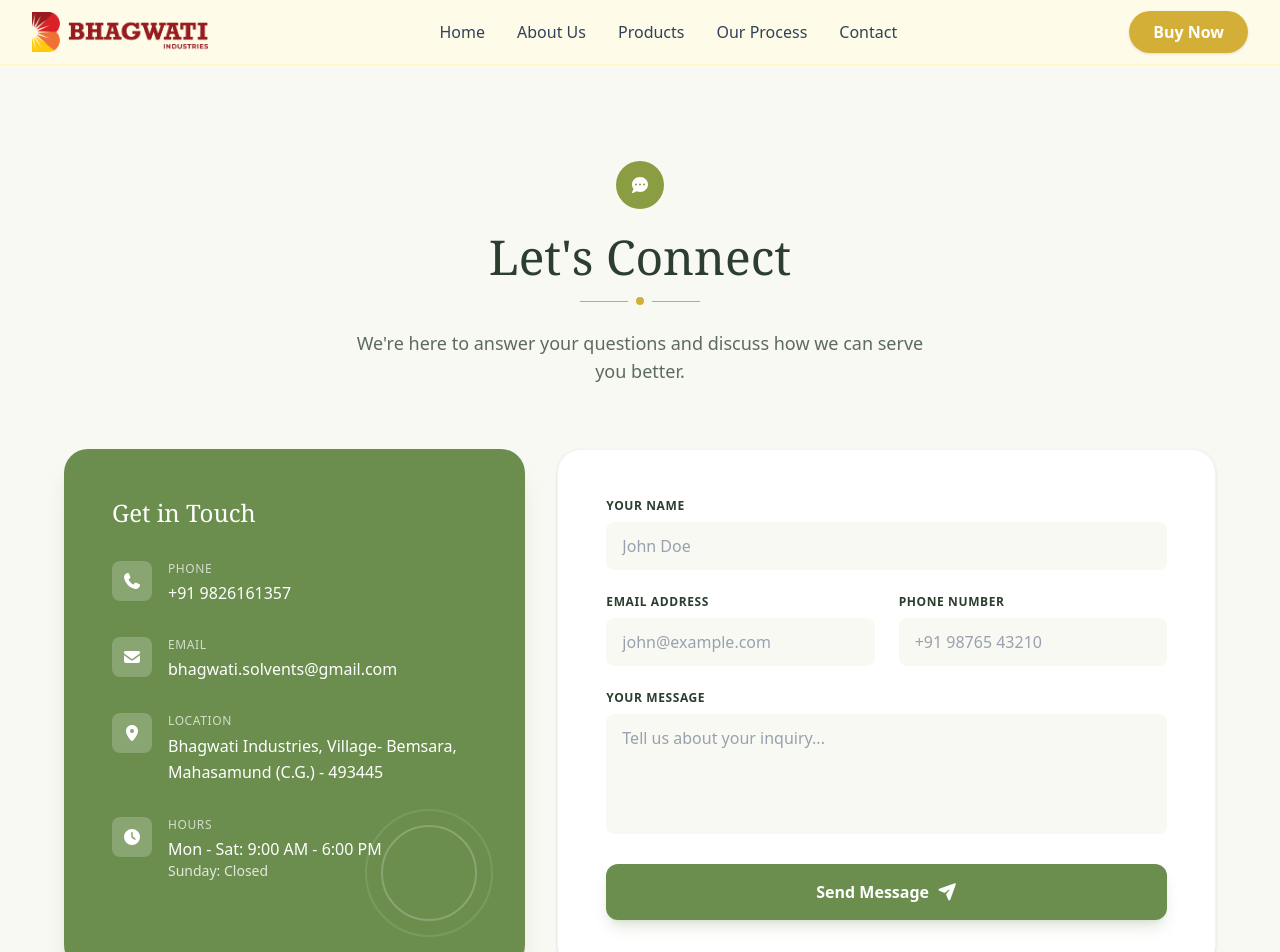
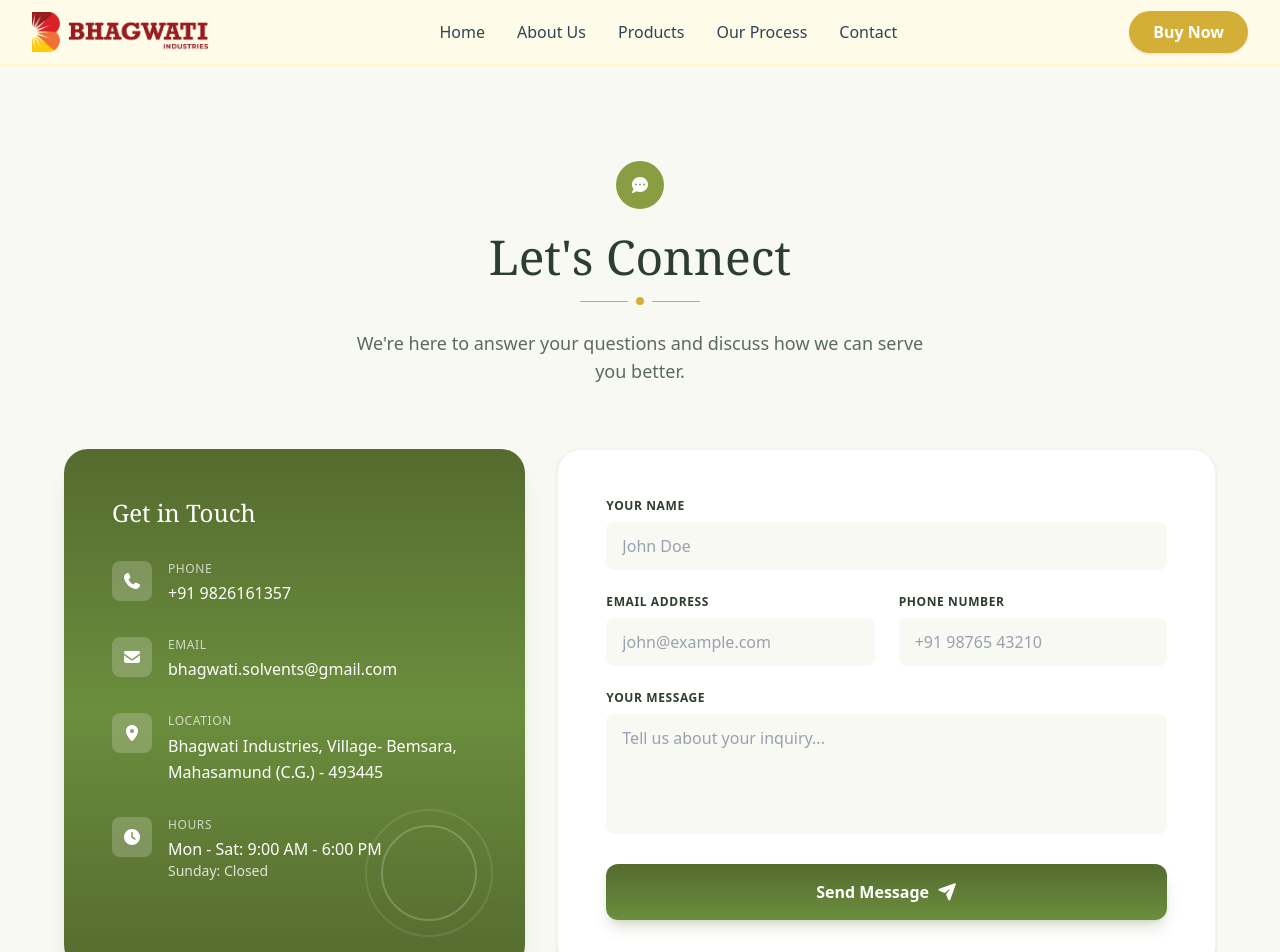
Before and after one commit to RahulChandrakarr/bhagwati-oil, a Next.js app: page /contact in a window 1280 px wide. Shown: the top 952 px of the page. Built offline with nearby package versions, Linux system fonts and the light colour scheme.

Commit message:
contact page

```diff
--- a/app/components/ContactUs.tsx
+++ b/app/components/ContactUs.tsx
@@ -36,7 +36,7 @@ export default function ContactUs() {
         {/* Contact Content */}
         <div className="grid grid-cols-1 lg:grid-cols-12 gap-8 mb-24 max-w-6xl mx-auto">
           {/* Info Card - Left Column */}
-          <div className="lg:col-span-5 bg-[#6B8E4E] rounded-3xl p-8 md:p-12 text-white relative overflow-hidden shadow-xl">
+          <div className="lg:col-span-5 bg-gradient-to-b from-[#556B2F] via-[#6B8E3D] to-[#556B2F] rounded-3xl p-8 md:p-12 text-white relative overflow-hidden shadow-xl">
             {/* Decorative Circle */}
             <div className="absolute bottom-12 right-12 w-24 h-24 rounded-full border-2 border-white/20"></div>
             <div className="absolute bottom-8 right-8 w-32 h-32 rounded-full border-2 border-white/10"></div>
@@ -165,7 +165,7 @@ export default function ContactUs() {
 
               <button
                 type="submit"
-                className="w-full bg-[#6B8E4E] text-white font-semibold py-4 rounded-xl hover:bg-[#5A7A40] transition-colors flex items-center justify-center gap-2 shadow-lg shadow-[#6B8E4E]/20"
+                className="w-full bg-gradient-to-b from-[#556B2F] to-[#6B8E3D] text-white font-semibold py-4 rounded-xl hover:opacity-90 transition-opacity flex items-center justify-center gap-2 shadow-lg shadow-[#556B2F]/20"
               >
                 Send Message
                 <FontAwesomeIcon icon={faPaperPlane} className="w-4 h-4" />
```
